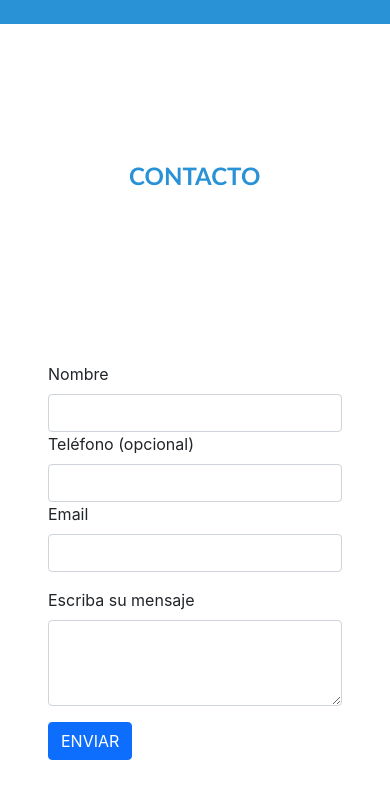
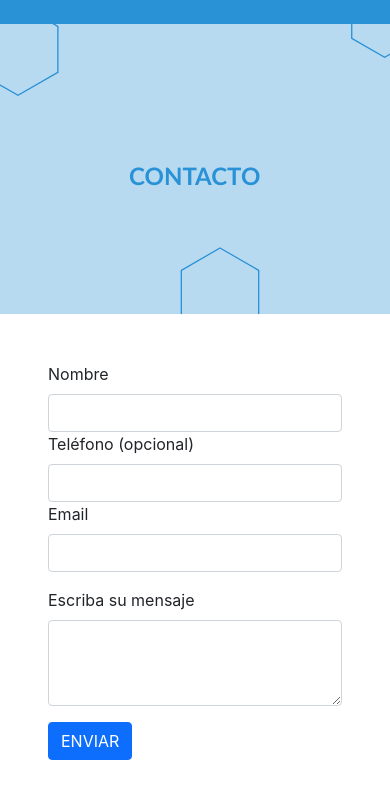
Before and after one commit to LorenzaSpecioso/DesarrolloWeb-HighLevelCollege, a plain HTML site: page paginas/contacto.html in a window 390 px wide. Shown: the part 66-855 px from the top of the page. Drawn offline with nearby package versions, Linux system fonts and the light colour scheme; the site is published under a folder, as on GitHub Pages, so addresses that start at the root find nothing; some icons are missing.

Commit message:
Configurando imagen de portada en vista mobile

```diff
--- a/scss/parciales/_media-querys.scss
+++ b/scss/parciales/_media-querys.scss
@@ -270,7 +270,7 @@
 
     .contacto {
         height: 300px;
-        background-image: url(/images/imagenesComprimidas/polygon-scatter-haikei-mobile.svg);
+        background-image: url(../images/imagenesComprimidas/polygon-scatter-haikei-mobile.svg);
         background-position:left;
         background-repeat: repeat;
         object-fit: cover;
```
Also changed, not shown: css/estilos.css, 1 other file.
